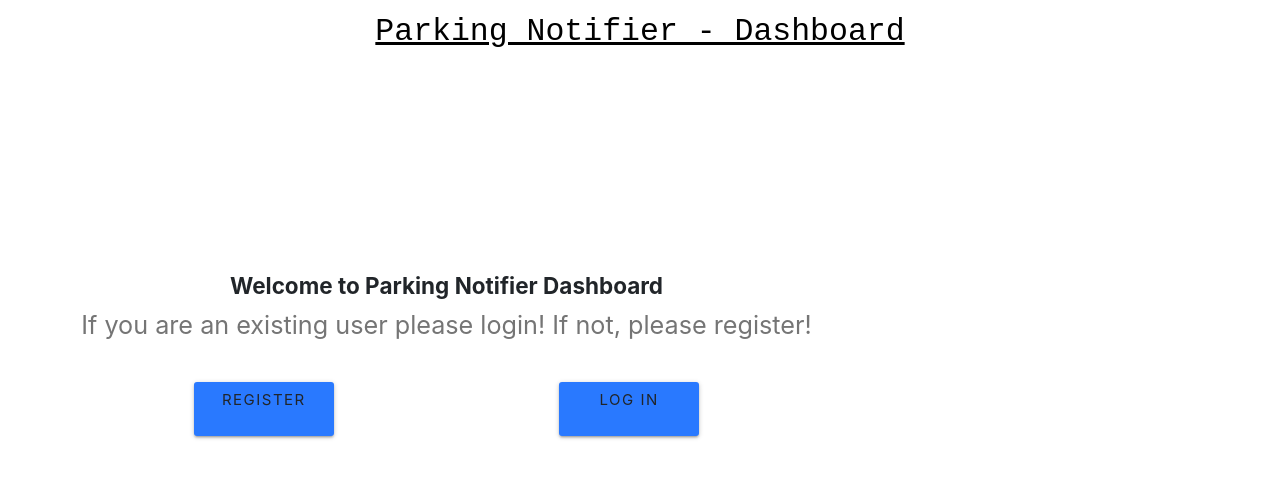
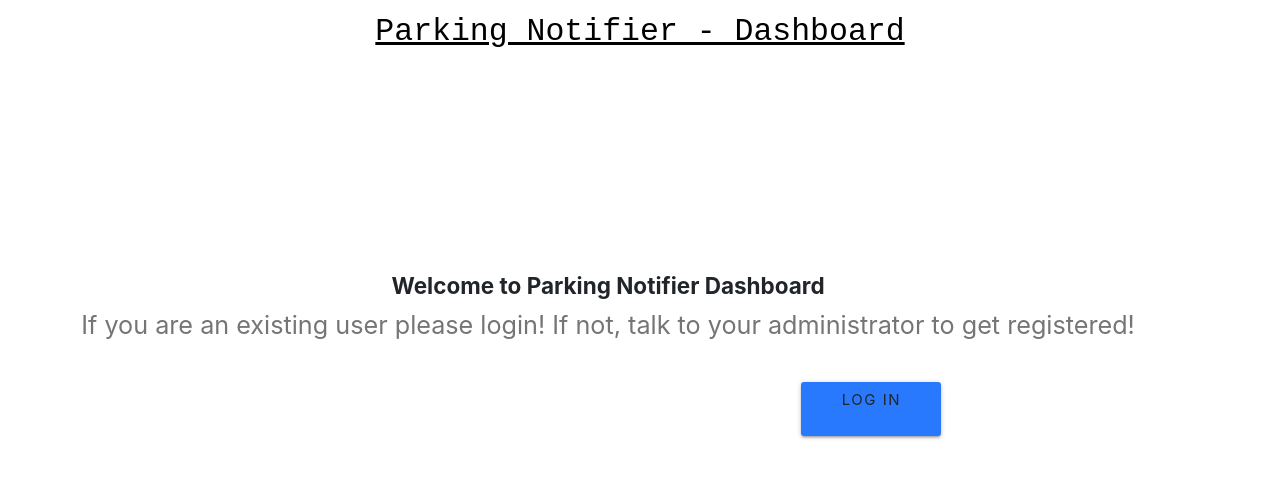
Before and after one commit to uwec-innovation-labs/parkingnotifier-dashboard, a React (Create React App) app: page / in a window 1280 px wide. Shown: the top 478 px of the page. Built offline with nearby package versions, Linux system fonts and the light colour scheme.

Commit message:
removed register ability from application, users must be added by admin through postman, admin must have secret key in their .env file

```diff
--- a/src/App.js
+++ b/src/App.js
@@ -7,7 +7,7 @@ import { Provider } from 'react-redux'
 import store from './store'
 import Navbar from './components/layout/Navbar'
 import Landing from './components/layout/Landing'
-import Register from './components/auth/Register'
+// import Register from './components/auth/Register'
 import Login from './components/auth/Login'
 import PrivateRoute from './components/private-route/PrivateRoute'
 import Dashboard from './components/dashboard/Dashboard'
@@ -40,7 +40,7 @@ class App extends Component {
           <div className="App">
             <Navbar />
             <Route exact path="/" component={Landing} />
-            <Route exact path="/register" component={Register} />
+            {/* <Route exact path="/register" component={Register} /> */}
             <Route exact path="/login" component={Login} />
             <Switch>
               <PrivateRoute exact path="/dashboard" component={Dashboard} />
--- a/src/components/auth/Login.js
+++ b/src/components/auth/Login.js
@@ -64,9 +64,9 @@ class Login extends Component {
               <h4>
                 <b>Login</b> below
               </h4>
-              <p className="grey-text text-darken-1">
+              {/* <p className="grey-text text-darken-1">
                 Don't have an account? <Link to="/register">Register</Link>
-              </p>
+              </p> */}
             </div>
             <form noValidate onSubmit={this.onSubmit}>
               <div className="input-field col s12">
--- a/src/components/layout/Landing.js
+++ b/src/components/layout/Landing.js
@@ -11,11 +11,12 @@ class Landing extends Component {
               <b>Welcome to Parking Notifier Dashboard</b>
             </h4>
             <p className="flow-text grey-text text-darken-1">
-              If you are an existing user please login! If not, please register!
+              If you are an existing user please login! If not, talk to your
+              administrator to get registered!
             </p>
             <br />
             <div className="col s6">
-              <Link
+              {/* <Link
                 to="/register"
                 style={{
                   width: '140px',
@@ -25,7 +26,7 @@ class Landing extends Component {
                 className="btn btn-large waves-effect waves-light hoverable blue accent-3"
               >
                 Register
-              </Link>
+              </Link> */}
             </div>
             <div className="col s6">
               <Link
```
